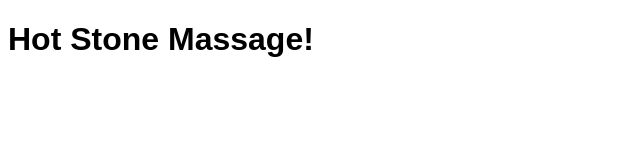
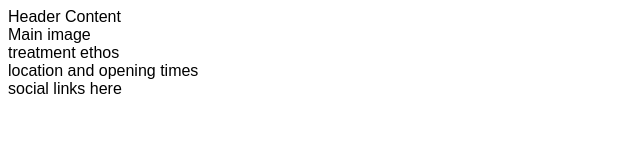
Before and after one commit to Eliza2781/project-one, a plain HTML site: page index.html in a window 1280 px wide. Shown: the whole page, without its empty margins (0-640 px from the left). Drawn offline with Linux system fonts and the light colour scheme.

Commit message:
Add core structure for homepage

```diff
--- a/index.html
+++ b/index.html
@@ -11,7 +11,16 @@
     <title>Hot Stone Massage</title>
 </head>
 <body>
-    <h1>Hot Stone Massage!</h1>
-
+    <header>Header Content</header>
+    <section>
+        Main image
+    </section>
+    <section>
+        treatment ethos
+    </section>
+    location and opening times
+    <footer>
+        social links here
+    </footer>
 </body>
 </html>
```
